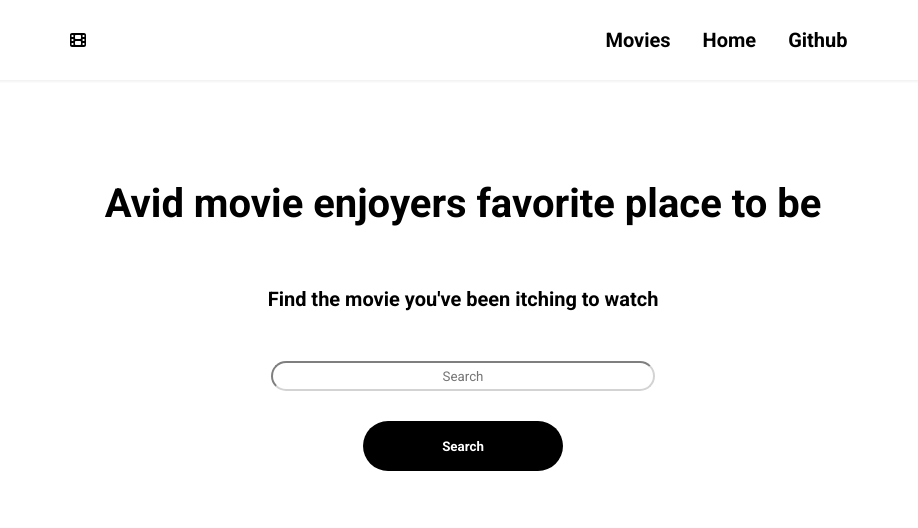
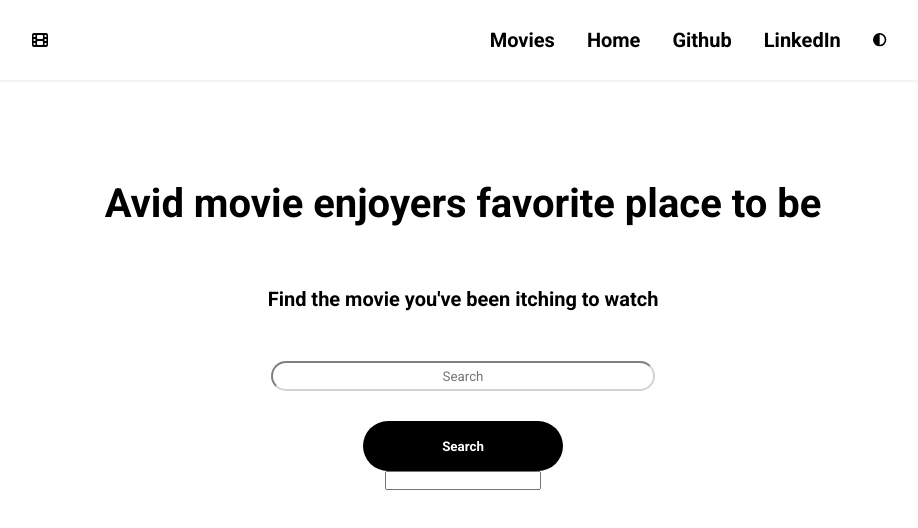
Before and after one commit to Vashae/React-Food-Project, a React (Create React App) app: page /1 in a window 1280 px wide. Shown: the top 528 px of the page, without its empty margins (177-1095 px from the left). Built offline with nearby package versions, Linux system fonts and the light colour scheme; no server answers.

Commit message:
search works I think?

```diff
--- a/package.json
+++ b/package.json
@@ -14,6 +14,7 @@
     "react-dom": "^18.3.1",
     "react-router-dom": "^7.0.1",
     "react-scripts": "5.0.1",
+    "use-debounce": "^10.0.4",
     "web-vitals": "^2.1.4"
   },
   "scripts": {
--- a/src/App.jsx
+++ b/src/App.jsx
@@ -6,16 +6,26 @@ import Nav from "./pages/Nav";
 import Landing from "./components/Landing";
 
 
+
+
 function App() {
+
+
+
   return (
+
+
     <Router>
        <Nav />
         <Landing />
 
+
     <div className="div">
  <Routes>
-    <Route path="/" element={<Home />}></Route>
-    <Route path ="/:id" element={<Movies />}></Route>
+    <Route path="/" element={<Home />} ></Route>
+    <Route path ="/:id" element={<Movies />} ></Route>
+    <Route path ="/lan" element={<Landing />} ></Route>
+
   </Routes>
   </div>
   </Router>
--- a/src/components/Landing.jsx
+++ b/src/components/Landing.jsx
@@ -1,7 +1,16 @@
-import React from "react"
+import React, {useState, useEffect} from "react"
+import {useDebounce} from 'use-debounce';
 
-const Landing = ()=>{
-    return (
+
+import { useParams } from "react-router-dom"
+
+
+
+
+
+const Landing = ({onSearchChange})=>{
+
+   return (
       <div className="landing__container">
         <div className="row">
      <header className="Landing__title">
@@ -10,8 +19,8 @@ const Landing = ()=>{
      <h1 className="landing__subtitle">
         Find the movie you've been itching to watch
      </h1>
-          <input type="text" className="Search__bar"  placeholder="Search" />
-     <button className="search">Search</button>
+          <input type="text" className="Search__bar"  placeholder="Search" onChange={onSearchChange} />
+     <button className="search" >Search</button>
 
 
          </div>
@@ -20,5 +29,8 @@ const Landing = ()=>{
 
 
 
-}
+
+   }
+
+
 export default Landing
--- a/src/index.css
+++ b/src/index.css
@@ -13,7 +13,6 @@
 
 .nav__container {
     width: 100%;
-  max-width: 1300px;
   padding: 0, 24px;
   display: flex;
   justify-content: space-between;
@@ -29,6 +28,7 @@ box-shadow: 0 2px 2px 0 rgba(0, 0, 0, 0.05);
 background-color: white;
 position: relative;
 }
+
 li {
    list-style-type: none;
 
@@ -127,3 +127,14 @@ h1 {
 display: flex;
 color: black;
 }
+.lightdark__mode {
+  display: flex;
+  background-color: #fff;
+  border: none;
+  justify-content: center;
+  align-items: center;
+  padding: 8px;
+  margin-left: 16px;
+  width: 50%;
+
+}
--- a/src/index.js
+++ b/src/index.js
@@ -4,18 +4,21 @@ import './index.css';
 import App from './App';
 import reportWebVitals from './reportWebVitals';
 import { library } from '@fortawesome/fontawesome-svg-core'
-import { faFilm } from '@fortawesome/free-solid-svg-icons'
+import { faFilm, faCircleHalfStroke } from '@fortawesome/free-solid-svg-icons'
 
 
 
-library.add (faFilm);
+library.add (faFilm, faCircleHalfStroke);
 
 
 const root = ReactDOM.createRoot(document.getElementById('root'));
 root.render(
+
   <React.StrictMode>
     <App />
   </React.StrictMode>
+
+
 );
 
 // If you want to start measuring performance in your app, pass a function
--- a/src/pages/Home.jsx
+++ b/src/pages/Home.jsx
@@ -1,9 +1,15 @@
-import React from "react"
+import React, {useEffect} from "react"
+import { useLocation } from "react-router-dom";
+
+
 
 
 
 const Home = () => {
 
+return ( <div className="div"></div>
+    )
+}
 
-}
+
 export default Home
--- a/src/pages/Movies.jsx
+++ b/src/pages/Movies.jsx
@@ -1,46 +1,75 @@
 import React, {useEffect, useState} from "react"
 import axios from 'axios'
-import { useParams } from "react-router-dom"
-
-const Movies = () => {
-    const {id} = useParams()
-    const [movies, setMovie] = useState([])
-   useEffect (()=> {
-    async function Movies () {
-    const { data } = await axios.get(`https://www.omdbapi.com/?apikey=baaa7316&s=${id}`)
-    setMovie(data)
-    console.log(data)
-
-}
-    Movies();
-     }, [])
 
 
 
+const MovieComponent = () => {
+    const [isLoading, setIsLoading] = useState(false);
+    const [movies, setMovies] = useState([]);
+    const [searchTerm, setSearchTerm] = useState('');
+    const [debounceTimeout, setDebounceTimeout] = useState(undefined); // State to hold timeout ID
+
+    useEffect(() => {
+        // Clear the timeout if it exists
+        if (debounceTimeout) {
+            clearTimeout(debounceTimeout);
+        }
+
+        // Set a new timeout
+        const timeoutId = setTimeout(() => {
+            if (searchTerm) {
+                fetchMovies(searchTerm);
+            } else {
+                setMovies([]); // Clear movies if search term is empty
+            }
+        }, 1000); // Change the delay time as needed
+
+        // Save the timeout ID
+        setDebounceTimeout(timeoutId);
+
+        // Clean up the timeout when searchTerm changes
+        return () => clearTimeout(timeoutId);
+    }, [searchTerm]);
+
+    const fetchMovies = async (id = "") => {
+        setIsLoading(true);
+        try {
+            const { data } = await axios.get(`https://www.omdbapi.com/?apikey=baaa7316&s=${id}`); // Assuming you're using a query string for search
+            setMovies(data); // Ensure data is set correctly
+        } catch (error) {
+            console.error('Error fetching movies:', error);
+        } finally {
+            setIsLoading(false);
+        }
+    };
+
+    const handleSearchChange = (event) => {
+        const id = event.target.value;
+        setSearchTerm(id);
+    };
+
     return (
         <div className="movie__container">
-            <div className="movie__row">
-             {movies?.Search?.map
-            ((movie) => {
-            return  ( <div className="movie">
-                <div className="movie__Poster">
-                    <img src={movie.Poster} alt="" className="movie__image"/>
-                    <div className="movie__info">
-                        <span className="movie__title">
-                           {movie.Title}
-                        </span>
-                        <span className="movie__year">{movie.Year}</span>
-                    </div>
+            {isLoading ? (
+                <div>Loading...</div> // Loader while fetching
+            ) : (
+                <div className="movie__row">
+                    <input type="text" onChange={handleSearchChange} />
+                    {Array.isArray(movies) && movies.slice(0, 8).map((movie) => (
+                        <div key={movie.imdbID} className="movie">
+                            <div className="movie__Poster">
+                                <img src={movie.Poster} alt={movie.Title} className="movie__image" />
+                                <div className="movie__info">
+                                    <span className="movie__title">{movie.Title}</span>
+                                    <span className="movie__year">{movie.Year}</span>
+                                </div>
+                            </div>
+                        </div>
+                    ))}
                 </div>
-                </div> ) ;
+            )}
+        </div>
+    );
+};
 
-
-            })}
-
-
-        </div>
-        </div>
-
-    )
-}
-export default Movies
+export default MovieComponent;
--- a/src/pages/Nav.jsx
+++ b/src/pages/Nav.jsx
@@ -24,6 +24,12 @@ return (
 <Link to ="https://github.com/Vashae" className="nav__link">
 <li className="nav__list"> Github</li>
 </Link>
+<Link to ="https://www.linkedin.com/in/vashae-blackwood-a57105265/" className="nav__link">
+<li className="nav__list">LinkedIn</li>
+</Link>
+<button className="lightdark__mode">
+<FontAwesomeIcon icon="fa-solid fa-circle-half-stroke" />
+</button>
    </ul>
    </div>
    </nav>
```
Also changed, not shown: src/components/Loading.jsx (added, +7 -0 lines), src/pages/image.jsx (added), 1 other file (tests, documents, lock files or other folders).
